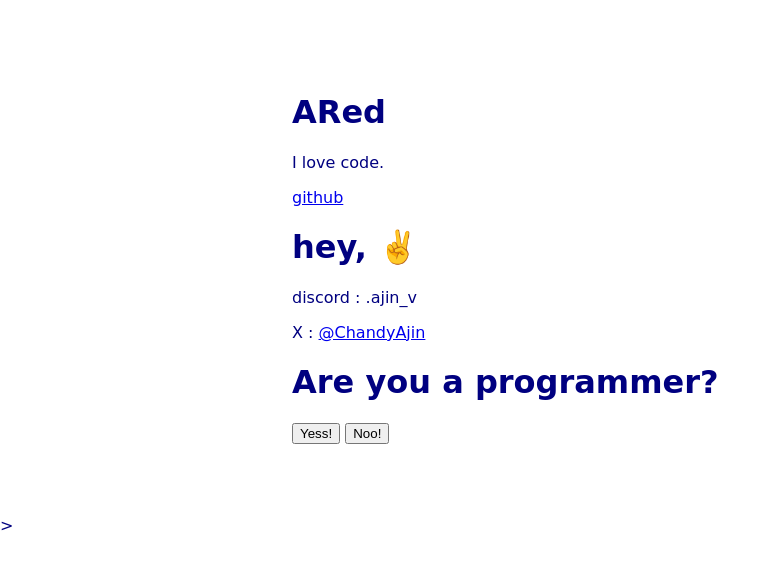
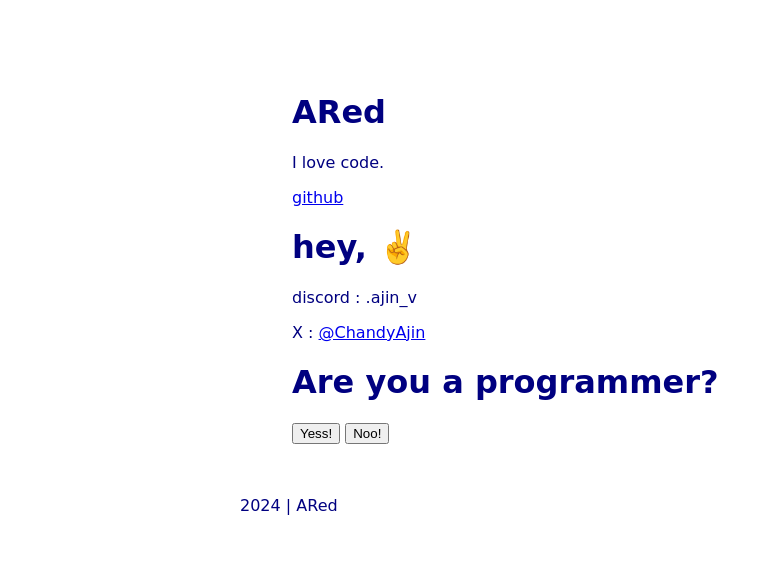
Before and after one commit to aajinn/0Ared, a SvelteKit app: page / in a window 1280 px wide. Shown: the top 568 px of the page, without its empty margins (0-779 px from the left). Built offline with nearby package versions, Linux system fonts and the light colour scheme.

Commit message:
added footer

```diff
--- a/src/routes/+layout.svelte
+++ b/src/routes/+layout.svelte
@@ -30,7 +30,8 @@
             <slot />
         </main>
     </div>
-</div>>
+    <footer> 2024 | ARed</footer>
+</div>
 
 <style>
     :global(body) {
@@ -45,7 +46,7 @@
         width: 100%;
         max-width: 800px;
         margin: 20px auto;
-        background-color: #ffffe0;
+        background-color: #ffffff;
         box-sizing: border-box;
     }
     #content {
```
